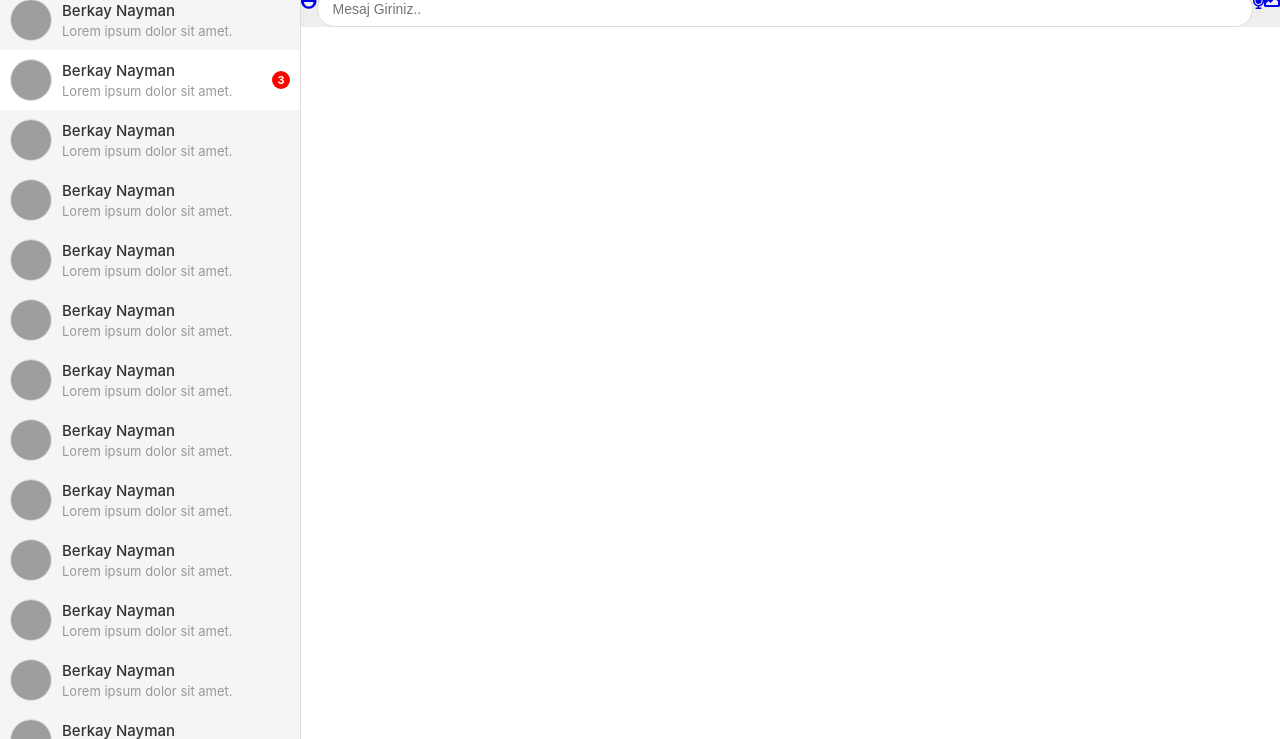
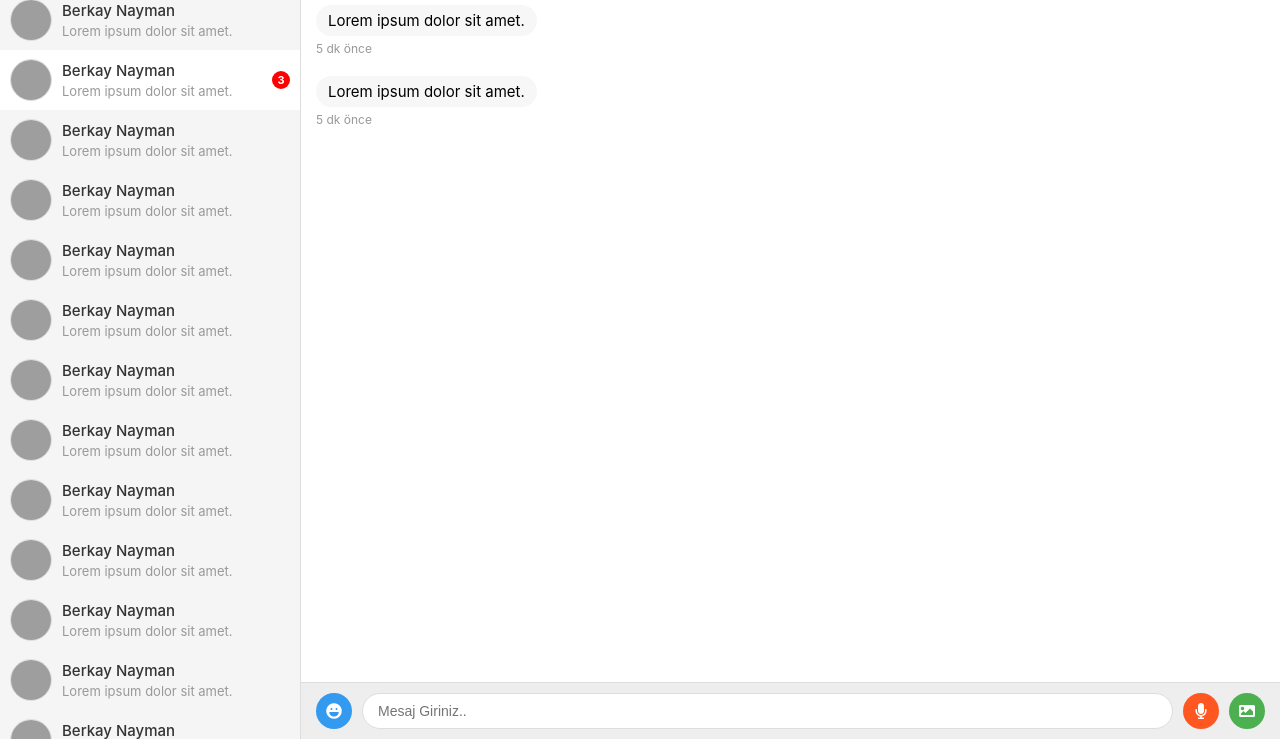
Before and after one commit to berkaynayman/designParts, a plain HTML site: page chatInterface/index.html in a window 1280 px wide. Shown: the part 61-800 px from the top of the page. Drawn offline with Linux system fonts and the light colour scheme; grey boxes are pictures that could not be loaded.

Commit message:
chatInterface

```diff
--- a/chatInterface/index.html
+++ b/chatInterface/index.html
@@ -289,11 +289,26 @@
                 </div>
             </div>
             <div class="message-content">
-
+                <div class="message">
+                    <div class="bubble">
+                        Lorem ipsum dolor sit amet.
+                    </div>
+                    <div class="time">
+                        5 dk önce
+                    </div>
+                </div>
+                <div class="message">
+                    <div class="bubble">
+                        Lorem ipsum dolor sit amet.
+                    </div>
+                    <div class="time">
+                        5 dk önce
+                    </div>
+                </div>
             </div>
             <div class="message-form">
                 <ul>
-                    <li>
+                    <li class="emoji-btn">
                         <a href="#">
                             <i class="fa fa-laugh"></i>
                         </a>
@@ -301,12 +316,12 @@
                     <li class="input">
                             <input type="text" placeholder="Mesaj Giriniz.." name="message-input">
                     </li>
-                    <li>
+                    <li class="sound-btn">
                         <a href="#">
                             <i class="fa fa-microphone"></i>
                         </a>
                     </li>
-                    <li>
+                    <li class="image-btn">
                         <a href="#">
                             <i class="fa fa-image"></i>
                         </a>
--- a/chatInterface/style.css
+++ b/chatInterface/style.css
@@ -110,6 +110,8 @@ html,body {
 .chat .content{
     flex: 1; /*sidebardan kalan width ne ise orayı doldurur*/
     border-left: 1px solid #ddd;
+    display: flex;
+    flex-direction: column;
 }
 
 .chat .content .message-header {
@@ -169,13 +171,43 @@ html,body {
     color: #222;
 }
 
+.chat .content .message-content{
+    flex: 1;
+    display: flex;
+    flex-direction: column;
+    padding: 15px;
+}
+
+.chat .content .message-content .message{
+    align-self: flex-start;
+    margin-bottom: 20px;
+}
+
+.chat .content .message-content .message .bubble{
+    padding: 6px 12px;
+    background: #f7f7f7;
+    border-radius: 20px;
+    font-size: 15px;
+    margin-bottom: 5px;
+}
+
+.chat .content .message-content .message .time{
+    font-size: 12px;
+    color: #999;
+}
+
 .chat .content .message-form{
     border-top: 1px solid #ddd;
     background: #eee;
+    padding: 10px;
 }
 
 .chat .content .message-form ul{
     display: flex;
+}
+
+.chat .content .message-form ul li{
+    margin: 0 5px;
 }
 
 .chat .content .message-form ul li.input{
@@ -191,3 +223,26 @@ html,body {
     font-size: 14px;
     padding: 0 15px;
 }
+
+.chat .content .message-form ul li a{
+    width: 36px;
+    height: 36px;
+    display: block;
+    border-radius: 50%;
+    background: #333;
+    color: #fff;
+    text-align: center;
+    line-height: 36px;
+}
+
+.chat .content .message-form ul li.emoji-btn a{
+    background: #339af0;
+}
+
+.chat .content .message-form ul li.sound-btn a{
+    background: #ff5722;
+}
+
+.chat .content .message-form ul li.image-btn a{
+    background: #4caf50;
+}
```
